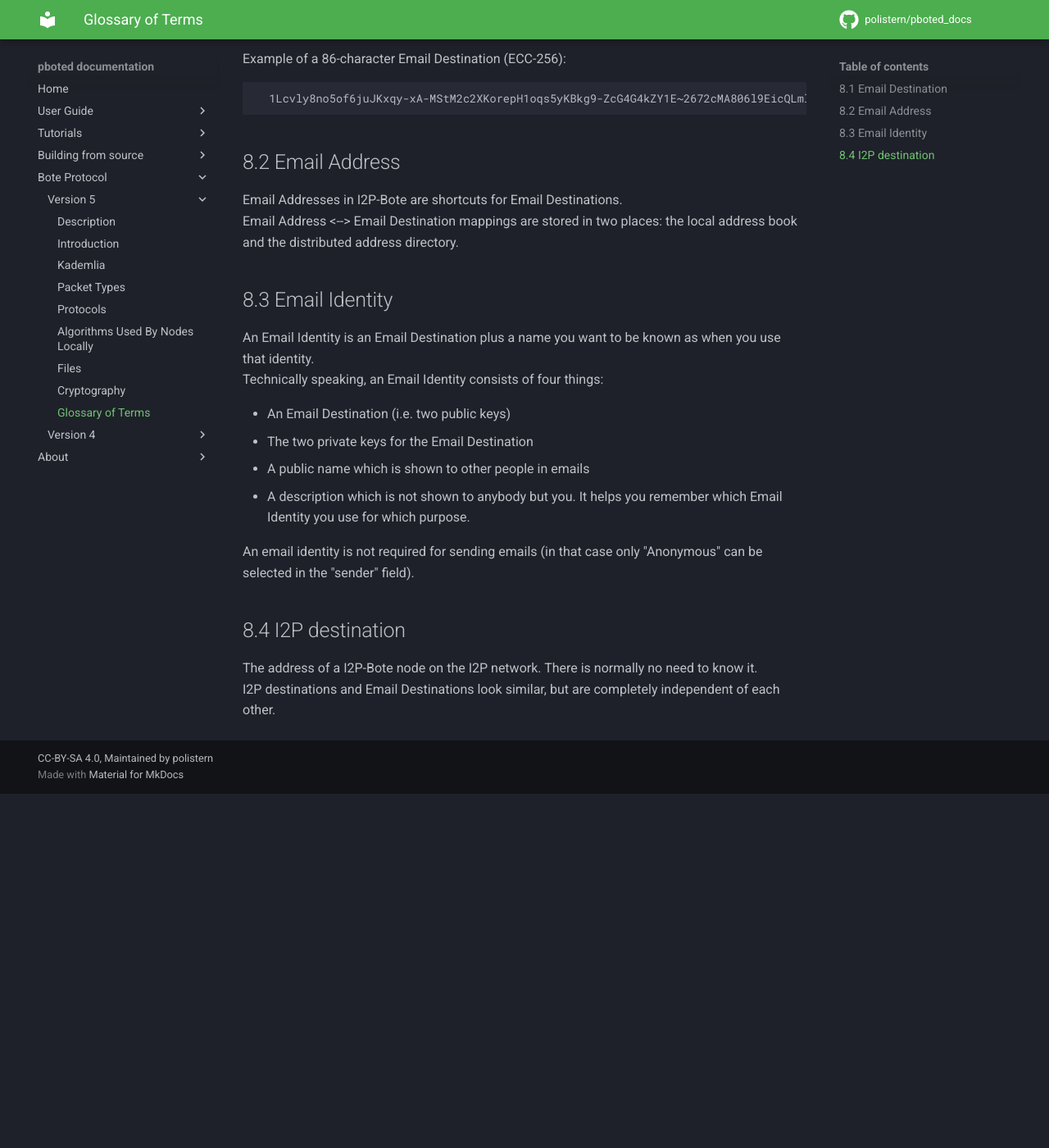
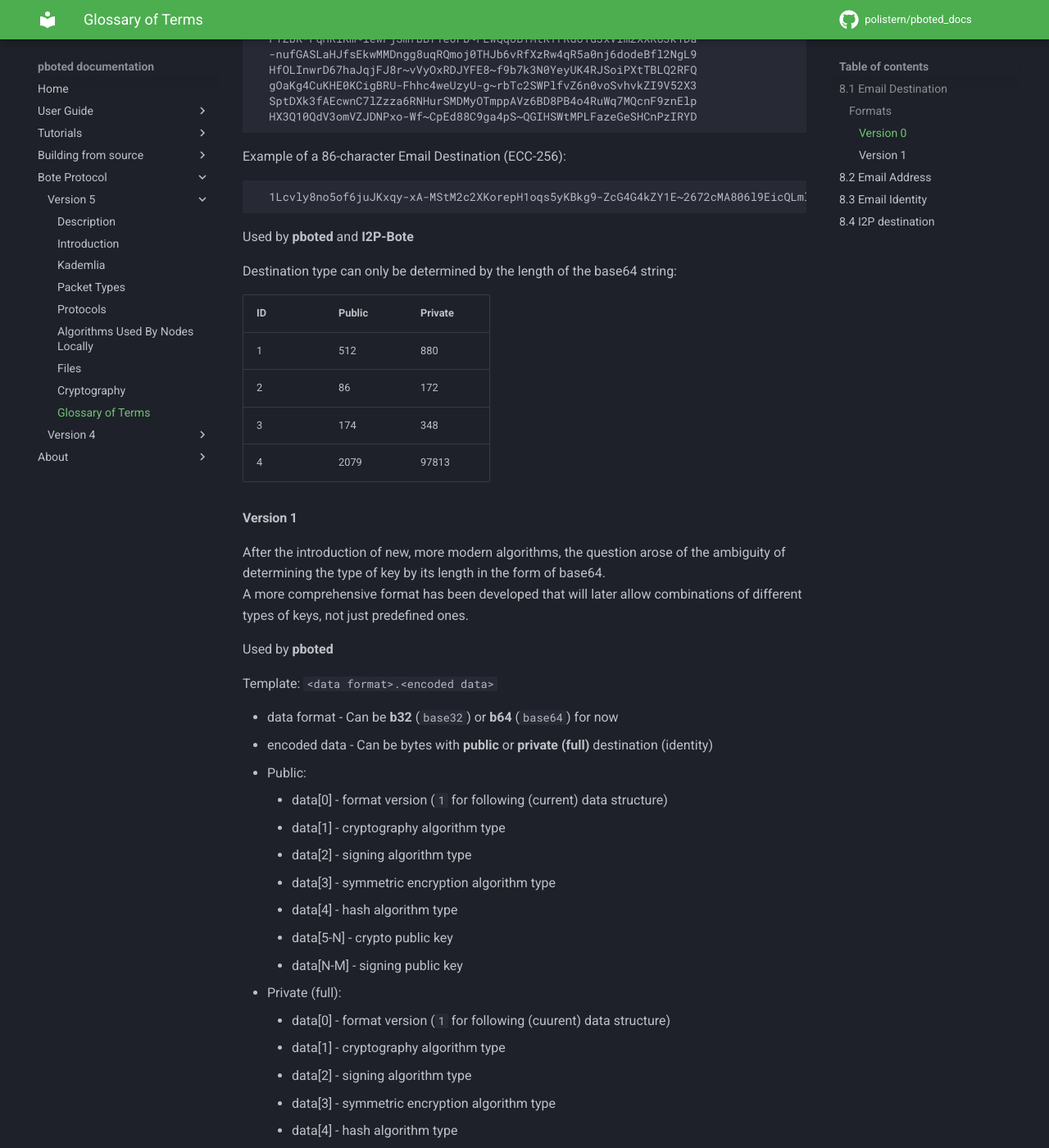
Before and after one commit to polistern/pboted_docs, an MkDocs documentation site: the page built from docs/docs/bote/v5/glossary_of_terms.md, in a window 1280 px wide and 1400 px high, scrolled down 505 px. Shown: the whole window at 82% size. Built offline with MkDocs 1.6.1 and Material for MkDocs 9.7.7, drawn with Linux system fonts in a browser that asks for light colours; comment, search, counter and statistics services are not loaded; before the commit the page ends 1473 px from its top, so only the background shows below that; some of the changed text lies outside the part shown.

Commit message:
chore: Updated info about used crypto key types. Added info about new address format.

````diff
--- a/docs/docs/bote/v5/glossary_of_terms.md
+++ b/docs/docs/bote/v5/glossary_of_terms.md
@@ -3,6 +3,11 @@
 ## 8.1 Email Destination
 
 As the name implies, an Email Destination is an identifier by which somebody can be reached via I2P-Bote.
+
+### Formats
+
+#### Version 0
+
 An Email Destination is a Base64 string containing a public encryption key and a signature verification key.
 Example of a 512-character Email Destination (ElGamal-2048/DSA-1024):
 
@@ -23,10 +28,54 @@ Example of a 86-character Email Destination (ECC-256):
   1Lcvly8no5of6juJKxqy-xA-MStM2c2XKorepH1oqs5yKBkg9-ZcG4G4kZY1E~2672cMA806l9EicQLmlehB1m
 ```
 
+Used by **pboted** and **I2P-Bote**
+
+Destination type can only be determined by the length of the base64 string:
+
+| ID | Public    | Private  |
+|----|-----------|----------|
+| 1  | 512       | 880      |
+| 2  | 86        | 172      |
+| 3  | 174       | 348      |
+| 4  | 2079      | 97813    |
+
+#### Version 1
+
+After the introduction of new, more modern algorithms, the question arose of the ambiguity of determining the type of key by its length in the form of base64.
+A more comprehensive format has been developed that will later allow combinations of different types of keys, not just predefined ones.
+
+Used by **pboted**
+
+Template:
+`<data format>.<encoded data>`
+
+- data format - Can be **b32** (`base32`) or **b64** (`base64`) for now
+- encoded data - Can be bytes with **public** or **private (full)** destination (identity)
+  - Public:
+    - data[0] - format version (`1` for following (current) data structure)
+    - data[1] - cryptography algorithm type
+    - data[2] - signing algorithm type
+    - data[3] - symmetric encryption algorithm type
+    - data[4] - hash algorithm type
+    - data[5-N] - crypto public key
+    - data[N-M] - signing public key
+  - Private (full):
+    - data[0] - format version (`1` for following (cuurent) data structure)
+    - data[1] - cryptography algorithm type
+    - data[2] - signing algorithm type
+    - data[3] - symmetric encryption algorithm type
+    - data[4] - hash algorithm type
+    - data[5-N] - crypto public key
+    - data[N-M] - signing public key
+    - data[M-X] - crypto private key
+    - data[X-Y] - signing private key
+
 ## 8.2 Email Address
 
 Email Addresses in I2P-Bote are shortcuts for Email Destinations.
-Email Address <--> Email Destination mappings are stored in two places: the local address book and the distributed address directory.
+Email Address <--> Email Destination mappings are stored in two places:
+- local address book;
+- distributed address directory.
 
 ## 8.3 Email Identity
 
@@ -36,7 +85,7 @@ Technically speaking, an Email Identity consists of four things:
 * An Email Destination (i.e. two public keys)
 * The two private keys for the Email Destination
 * A public name which is shown to other people in emails
-* A description which is not shown to anybody but you.
+* A description which is not shown to anybody but you
   It helps you remember which Email Identity you use for which purpose.
 
 An email identity is not required for sending emails (in that case only "Anonymous" can be selected in the "sender" field).
````
Also changed, not shown: docs/docs/bote/v5/cryptography.md (+7 -7 lines), docs/docs/user-guide/usage.md (+1 -1 lines).
